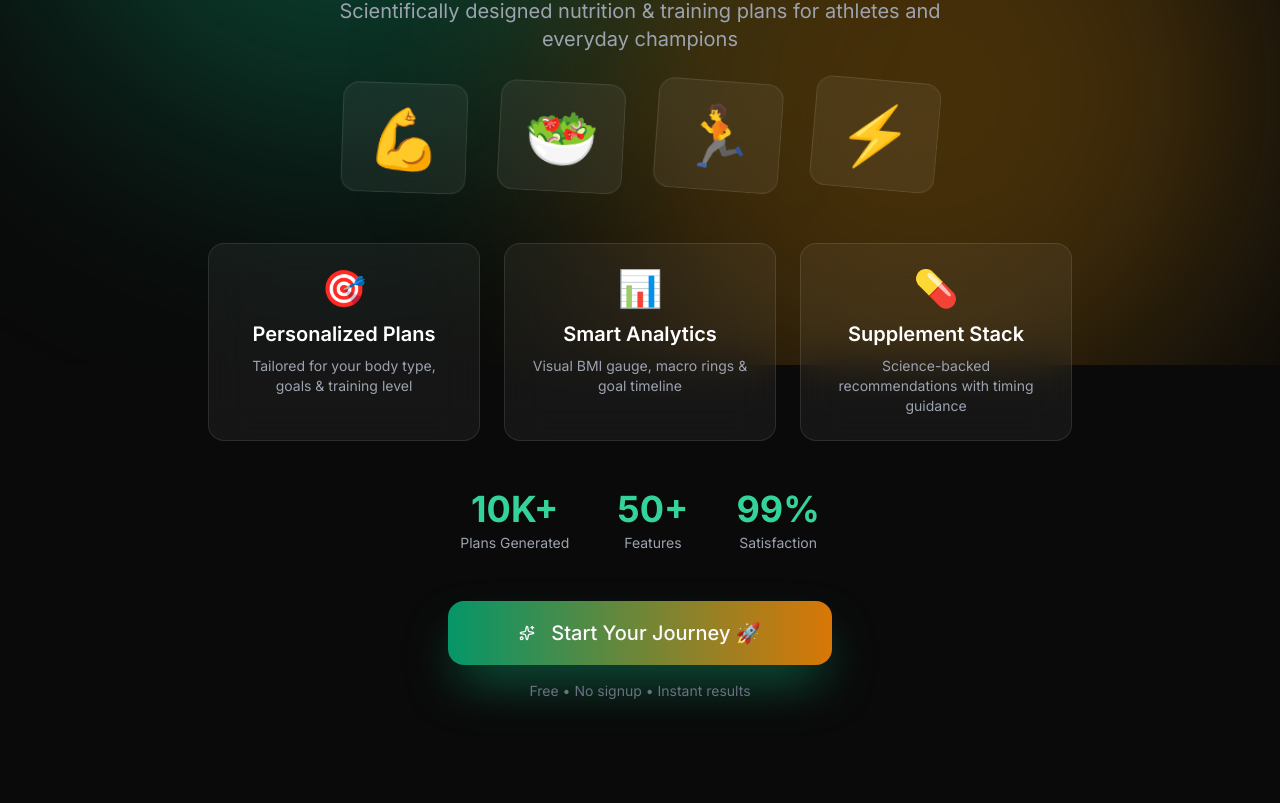
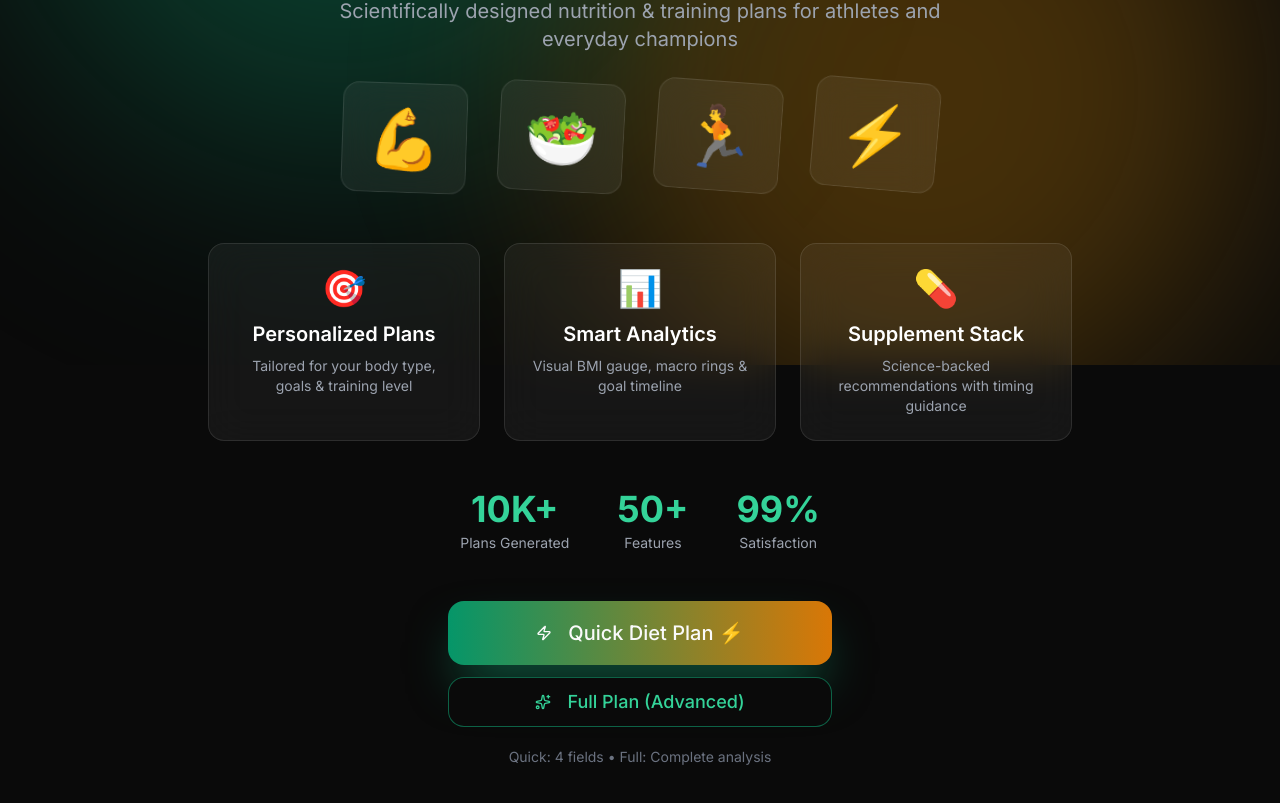
Before and after one commit to Deepak7900/FITIND, a Next.js app: page / in a window 1280 px wide. Shown: the part 435-1238 px from the top of the page. Before the commit the page ends 1200 px from the top, so only its background shows below. Built offline with nearby package versions, Linux system fonts and the light colour scheme; a web font is replaced by a local one.

Commit message:
Feature: Quick Diet Plan with minimal inputs (Weight/Age/BMI/Diet)

```diff
--- a/app/page.tsx
+++ b/app/page.tsx
@@ -20,6 +20,7 @@ import {
   Sparkles,
   TrendingUp,
   Calendar,
+  Zap,
 } from 'lucide-react';
 import {
   UserProfile,
@@ -63,9 +64,18 @@ export default function FitindApp() {
   });
 
   const [goalWeight, setGoalWeight] = useState<number>(65); // Target weight
-  const [currentPage, setCurrentPage] = useState<'landing' | 'form' | 'results'>('landing'); // Page state
+  const [currentPage, setCurrentPage] = useState<'landing' | 'form' | 'quickPlan' | 'results'>('landing'); // Page state
   const [flippedCards, setFlippedCards] = useState<number[]>([]);
   const [activeTab, setActiveTab] = useState<'regular' | 'religious'>('regular'); // For flexitarian weekly view
+
+  // Quick Plan State (minimal inputs)
+  const [quickPlan, setQuickPlan] = useState({
+    weight: 70,
+    age: 25,
+    bmi: 22,
+    dietType: 'veg' as 'veg' | 'nonveg',
+  });
+
   const [results, setResults] = useState<{
     bmr: number;
     tdee: number;
@@ -215,6 +225,41 @@ export default function FitindApp() {
     });
 
     saveProfile();
+    setCurrentPage('results');
+    triggerConfetti();
+  };
+
+  // Quick Plan Calculator
+  const calculateQuickPlan = () => {
+    // Determine activity multiplier based on standard assumptions
+    const activityMultiplier = 1.55; // Moderate
+
+    // Estimate BMR using quick formula
+    const bmr = quickPlan.age < 30 ? quickPlan.weight * 24 : quickPlan.weight * 22;
+    const tdee = Math.round(bmr * activityMultiplier);
+
+    // Quick plan is usually for maintenance or slight deficit
+    const targetCalories = tdee;
+
+    const macros = calculateMacros(targetCalories, 'maintain', 'standard');
+
+    // Get meal plan
+    const meals = quickPlan.dietType === 'veg' ? vegetarianMeals : nonVegetarianMeals;
+    const scaledMeals = scaleMeals(meals, targetCalories);
+
+    setResults({
+      bmr: Math.round(bmr),
+      tdee: Math.round(tdee),
+      targetCalories,
+      macros,
+      bmi: quickPlan.bmi,
+      healthStatus: getHealthStatus(quickPlan.bmi, 'maintain'),
+      mealPlan: scaledMeals,
+      waterIntake: calculateWaterIntake(quickPlan.weight, 'moderate'),
+      supplements: getSupplementRecommendations('maintain', 'beginner', quickPlan.dietType),
+      mealTiming: getMealTiming('maintain', 'beginner'),
+    });
+
     setCurrentPage('results');
     triggerConfetti();
   };
@@ -412,22 +457,111 @@ export default function FitindApp() {
               ))}
             </motion.div>
 
-            {/* CTA Button - Centered & Prominent */}
+            {/* Dual CTA Buttons - Quick vs Full Plan */}
             <motion.div
               initial={{ opacity: 0, scale: 0.9 }}
               animate={{ opacity: 1, scale: 1 }}
               transition={{ delay: 1.5 }}
-              className="flex flex-col items-center justify-center w-full"
+              className="flex flex-col items-center justify-center w-full gap-3"
             >
               <Button
-                onClick={() => setCurrentPage('form')}
+                onClick={() => setCurrentPage('quickPlan')}
                 className="text-base sm:text-lg md:text-xl px-8 sm:px-10 md:px-12 py-6 md:py-8 bg-gradient-to-r from-emerald-600 to-gold-600 hover:from-emerald-700 hover:to-gold-700 rounded-xl md:rounded-2xl shadow-2xl shadow-emerald-500/50 hover:shadow-emerald-500/70 transition-all duration-300 w-full max-w-sm mx-auto"
               >
-                <Sparkles className="w-5 h-5 md:w-6 md:h-6 mr-2" />
-                Start Your Journey 🚀
+                <Zap className="w-5 h-5 md:w-6 md:h-6 mr-2" />
+                Quick Diet Plan ⚡
               </Button>
-              <p className="text-xs sm:text-sm text-gray-500 mt-4 px-4 text-center">Free • No signup • Instant results</p>
+
+              <Button
+                onClick={() => setCurrentPage('form')}
+                variant="outline"
+                className="text-sm sm:text-base md:text-lg px-6 sm:px-8 md:px-10 py-4 md:py-6 border-emerald-500/50 text-emerald-400 hover:bg-emerald-500/10 rounded-xl md:rounded-2xl transition-all duration-300 w-full max-w-sm mx-auto"
+              >
+                <Sparkles className="w-4 h-4 md:w-5 md:h-5 mr-2" />
+                Full Plan (Advanced)
+              </Button>
+
+              <p className="text-xs sm:text-sm text-gray-500 mt-2 px-4 text-center">Quick: 4 fields • Full: Complete analysis</p>
             </motion.div>
+          </motion.div>
+        )}
+
+        {/* Quick Diet Plan Form */}
+        {currentPage === 'quickPlan' && (
+          <motion.div
+            initial={{ opacity: 0, y: 20 }}
+            animate={{ opacity: 1, y: 0 }}
+            className="max-w-md mx-auto"
+          >
+            <Card className="glass backdrop-blur-xl bg-white/5 border-white/10 overflow-hidden">
+              <CardHeader className="text-center">
+                <CardTitle className="text-3xl font-serif text-white">⚡ Quick Diet Plan</CardTitle>
+                <CardDescription>Bas 4 details bhariye aur instant plan paiye</CardDescription>
+              </CardHeader>
+              <CardContent className="space-y-6">
+                <div className="grid grid-cols-2 gap-4">
+                  <div className="space-y-2">
+                    <label className="text-sm text-gray-400">Weight (kg)</label>
+                    <Input
+                      type="number"
+                      value={quickPlan.weight}
+                      onChange={(e) => setQuickPlan({ ...quickPlan, weight: Number(e.target.value) })}
+                      className="bg-white/5 border-white/20 text-white"
+                    />
+                  </div>
+                  <div className="space-y-2">
+                    <label className="text-sm text-gray-400">Age</label>
+                    <Input
+                      type="number"
+                      value={quickPlan.age}
+                      onChange={(e) => setQuickPlan({ ...quickPlan, age: Number(e.target.value) })}
+                      className="bg-white/5 border-white/20 text-white"
+                    />
+                  </div>
+                </div>
+
+                <div className="space-y-2">
+                  <label className="text-sm text-gray-400">BMI (Nahi pata toh estimation daalein - e.g. 22)</label>
+                  <Input
+                    type="number"
+                    value={quickPlan.bmi}
+                    onChange={(e) => setQuickPlan({ ...quickPlan, bmi: Number(e.target.value) })}
+                    className="bg-white/5 border-white/20 text-white"
+                  />
+                  <p className="text-[10px] text-gray-500 italic">*BMI = Weight / (Height in m)²</p>
+                </div>
+
+                <div className="space-y-2">
+                  <label className="text-sm text-gray-400">Khan-paan Ka Tarika</label>
+                  <Select
+                    value={quickPlan.dietType}
+                    onValueChange={(value: any) => setQuickPlan({ ...quickPlan, dietType: value })}
+                  >
+                    <SelectTrigger className="bg-white/5 border-white/20 text-white">
+                      <SelectValue />
+                    </SelectTrigger>
+                    <SelectContent>
+                      <SelectItem value="veg">🥬 Shuddh Shakahari (Veg)</SelectItem>
+                      <SelectItem value="nonveg">🍗 Mansahari (Non-Veg)</SelectItem>
+                    </SelectContent>
+                  </Select>
+                </div>
+
+                <Button
+                  onClick={calculateQuickPlan}
+                  className="w-full bg-gradient-to-r from-emerald-500 to-emerald-700 hover:from-emerald-600 hover:to-emerald-800 py-6 text-lg font-bold shadow-lg shadow-emerald-500/30"
+                >
+                  Get Instant Plan 🚀
+                </Button>
+
+                <button
+                  onClick={() => setCurrentPage('landing')}
+                  className="w-full text-center text-gray-500 hover:text-white text-sm transition-colors"
+                >
+                  ← Wapas Jao
+                </button>
+              </CardContent>
+            </Card>
           </motion.div>
         )}
 
```
